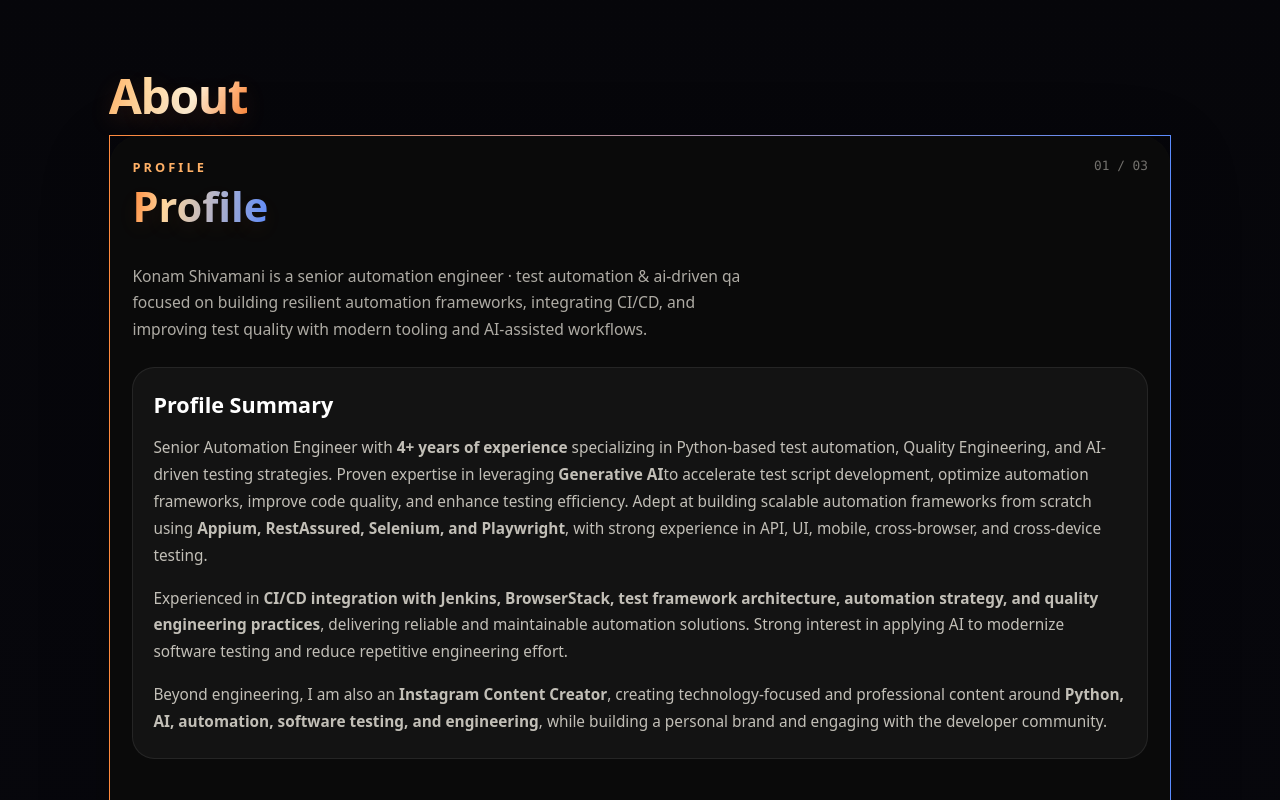
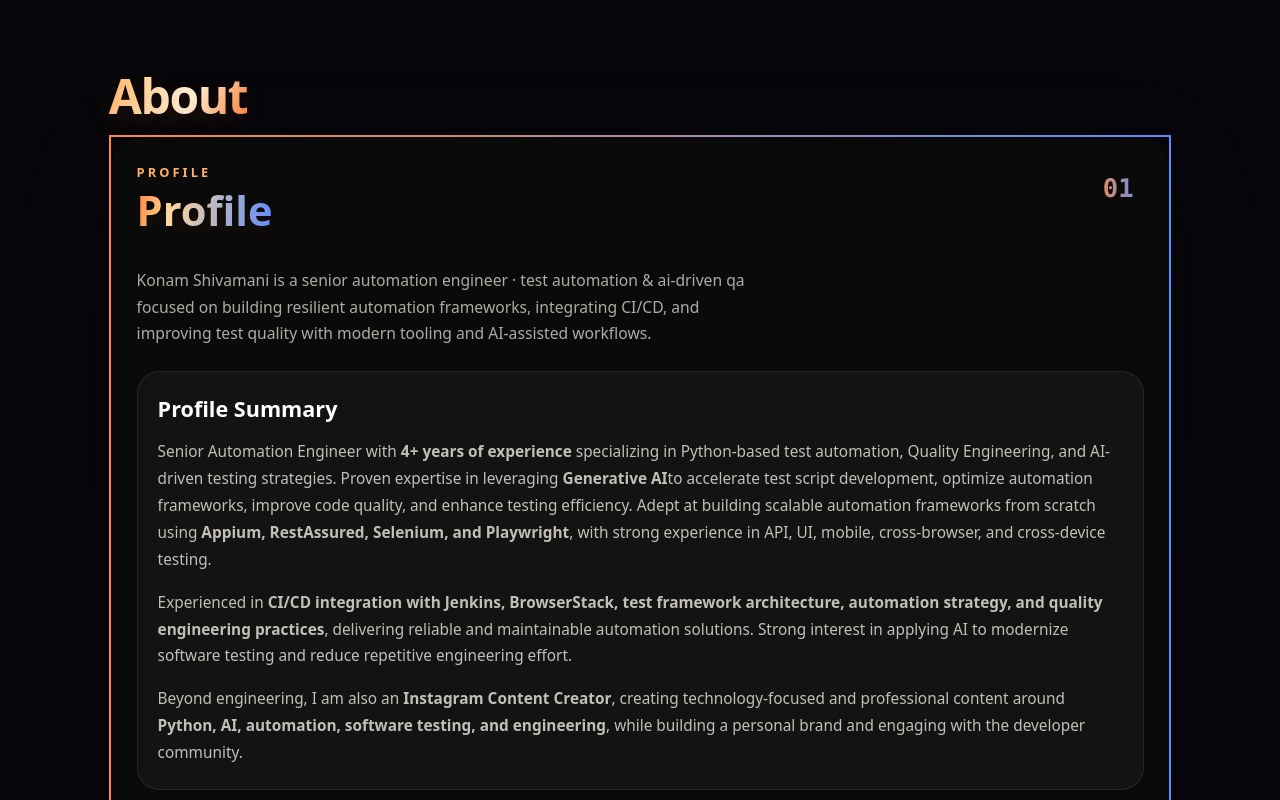
Before and after one commit to Shivamani999/CinematicPortfolio, a Next.js app: page / in a window 1280 px wide. Shown: the part 820-1620 px from the top of the page. Built offline with nearby package versions, Linux system fonts and the light colour scheme.

Commit message:
portfolio

```diff
--- a/components/sections/ProjectsStack.jsx
+++ b/components/sections/ProjectsStack.jsx
@@ -159,8 +159,8 @@ export default function ProjectsStack({ projects = DEFAULT_PROJECTS, id, eyebrow
                   <p className={styles.role}>{project.role}</p>
                   <h4 className={styles.title}>{simplifiedTitle}</h4>
                 </div>
-                <span className={styles.counter}>
-                  {String(index + 1).padStart(2, "0")} / {String(projects.length).padStart(2, "0")}
+                <span className={styles.counter} aria-hidden="false">
+                  {String(index + 1).padStart(2, "0")}
                 </span>
               </div>
 
--- a/components/sections/ProjectsStack.module.css
+++ b/components/sections/ProjectsStack.module.css
@@ -48,13 +48,14 @@
   flex-direction: column;
   justify-content: space-between;
   min-height: 40rem;
-  border: 1px solid transparent;
+  border: 2px solid transparent;
   border-image: linear-gradient(90deg, var(--warm), var(--cool)) 1;
-  border-radius: 2rem;
-  padding: 1.4rem;
+  border-image-slice: 1;
+  border-radius: 2.6rem;
+  padding: 1.6rem;
   margin-bottom: 0;
   background-color: rgba(12, 12, 12, 0.95);
-  box-shadow: 0 18px 70px rgba(0, 0, 0, 0.24);
+  box-shadow: 0 22px 80px rgba(0, 0, 0, 0.28);
   overflow: hidden;
   will-change: transform;
   transition: transform 0.25s ease, box-shadow 0.25s ease;
@@ -128,8 +129,18 @@
 
 .counter {
   flex-shrink: 0;
-  font-size: 0.8rem;
-  color: rgba(243, 239, 230, 0.45);
+  display: inline-flex;
+  align-items: center;
+  justify-content: center;
+  min-width: 3.2rem;
+  height: 3.2rem;
+  padding: 0 0.45rem;
+  font-size: clamp(1.1rem, 2.8vw, 1.6rem);
+  font-weight: 800;
+  color: transparent;
+  background: linear-gradient(90deg, var(--warm), var(--cool));
+  -webkit-background-clip: text;
+  background-clip: text;
   font-family: ui-monospace, SFMono-Regular, Menlo, monospace;
 }
 
```
